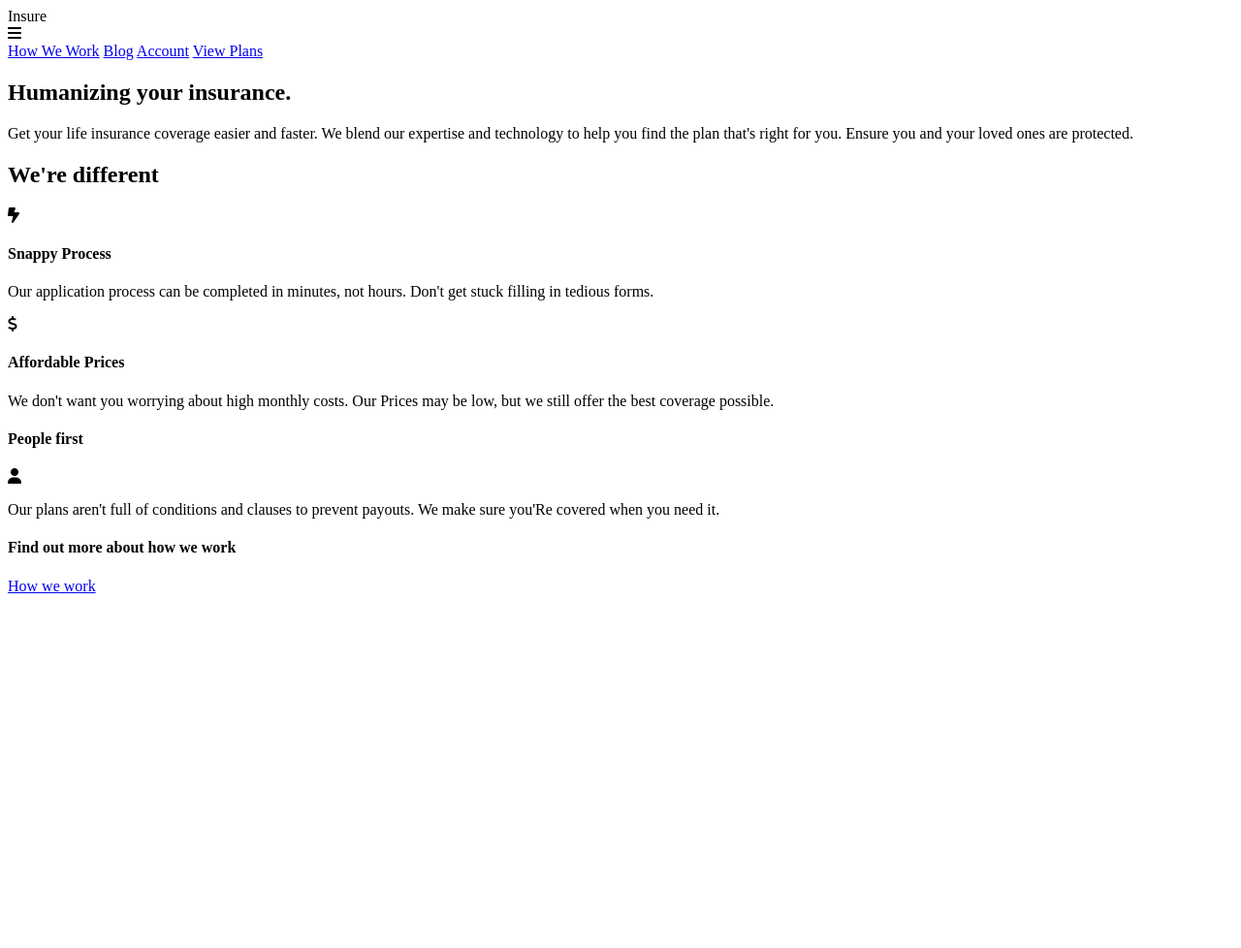
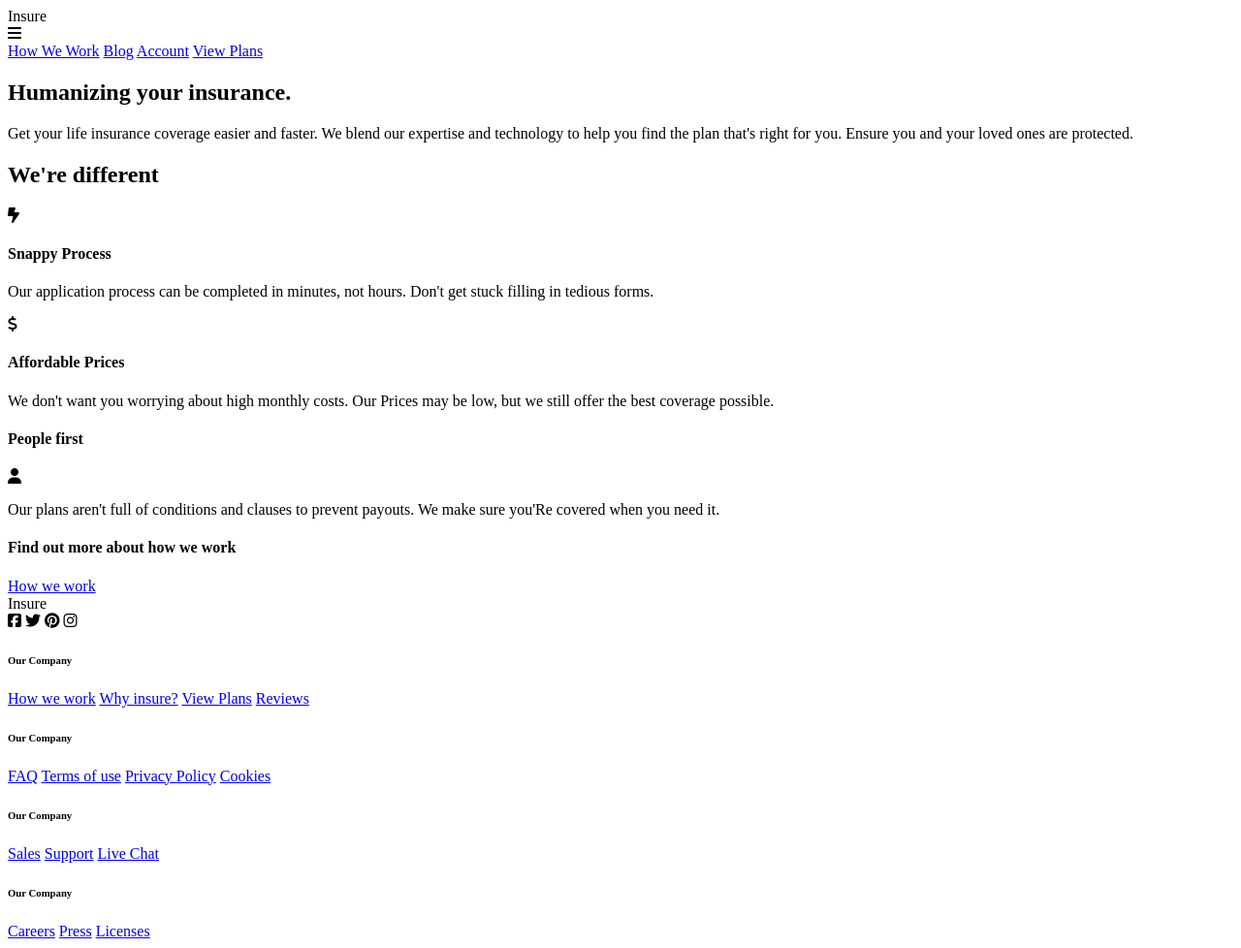
Before and after one commit to Jess247/insurance-landing-page, a plain HTML site: page index.html in a window 1280 px wide. Shown: the whole page at 97% size. Before the commit the page ends 800 px from the top, so only its background shows below. Drawn offline with Linux system fonts and the light colour scheme.

Commit message:
Add footer

```diff
--- a/index.html
+++ b/index.html
@@ -73,5 +73,44 @@
             <a href="#" class="about__btn btn">How we work</a>
         </section>
     </main>
+    <footer>
+        <div class="top">
+            <span class="logo">Insure</span>
+            <div class="top__social-icons">
+                <i class="fa-brands fa-square-facebook"></i>
+                <i class="fa-brands fa-twitter"></i>
+                <i class="fa-brands fa-pinterest"></i>
+                <i class="fa-brands fa-instagram"></i>
+            </div>
+        </div>
+        <div class="bottom">
+            <div class="bottom__columns">
+                <h6>Our Company</h6>
+                <a class="footer__links" href="#">How we work</a>
+                <a class="footer__links" href="#">Why insure?</a>
+                <a class="footer__links" href="#">View Plans</a>
+                <a class="footer__links" href="#">Reviews</a>
+            </div>
+            <div class="bottom__columns">
+                <h6>Our Company</h6>
+                <a class="footer__links" href="#">FAQ</a>
+                <a class="footer__links" href="#">Terms of use</a>
+                <a class="footer__links" href="#">Privacy Policy</a>
+                <a class="footer__links" href="#">Cookies</a>
+            </div>
+            <div class="bottom__columns">
+                <h6>Our Company</h6>
+                <a class="footer__links" href="#">Sales</a>
+                <a class="footer__links" href="#">Support</a>
+                <a class="footer__links" href="#">Live Chat</a>
+            </div>
+            <div class="bottom__columns">
+                <h6>Our Company</h6>
+                <a class="footer__links" href="#">Careers</a>
+                <a class="footer__links" href="#">Press</a>
+                <a class="footer__links" href="#">Licenses</a>
+            </div>
+        </div>
+    </footer>
 </body>
 </html>
```
